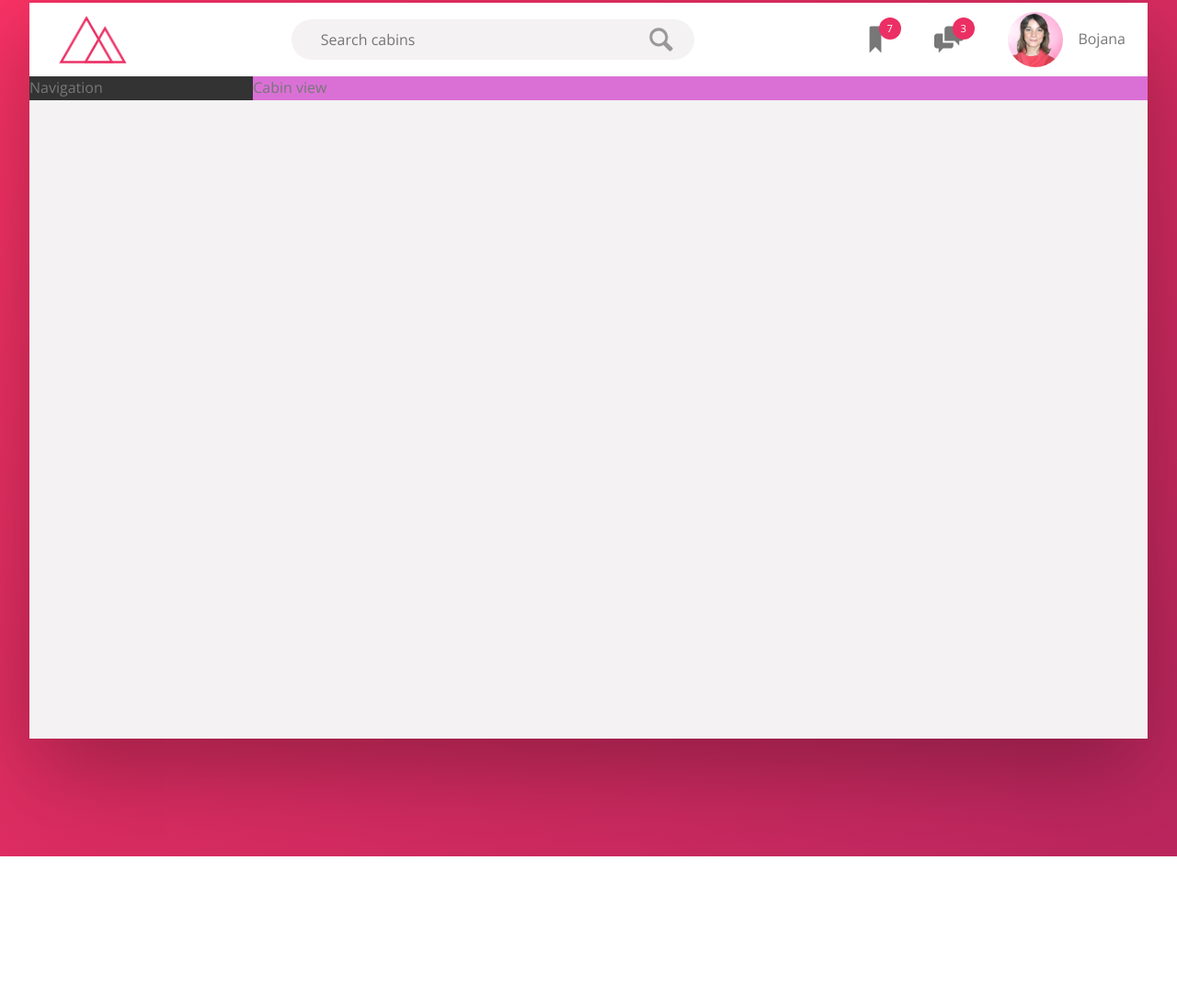
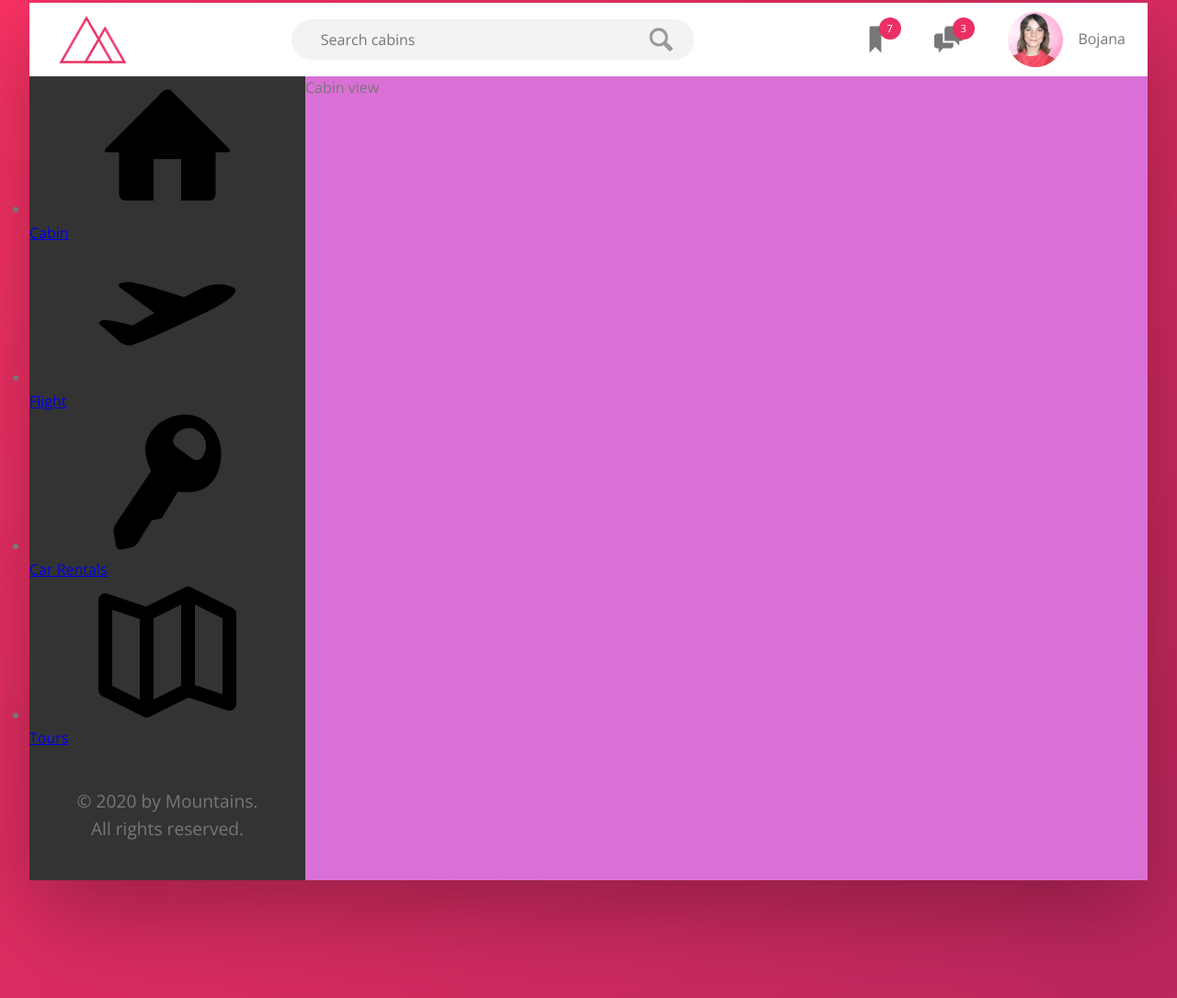
Before and after one commit to Bojana-J/Mountains, a website: page index.html in a window 1280 px wide. Shown: the part 125-1210 px from the top of the page at 92% size. Before the commit the page ends 1056 px from the top, so only its background shows below. Drawn offline with nearby package versions, Linux system fonts and the light colour scheme.

Commit message:
build sidebar

```diff
--- a/index.html
+++ b/index.html
@@ -46,7 +46,43 @@
 
         <div class="content">
             <nav class="sidebar">
-                Navigation
+                <ul class="side-nav">
+                    <li class="side-nav__item">
+                        <a href="#" class="side-nav__link">
+                            <svg class="side-nav__icon">
+                                <use xlink:href="img/sprite.svg#icon-home"></use>
+                            </svg>
+                            <span>Cabin</span>
+                        </a>
+                    </li>
+                    <li class="side-nav__item">
+                        <a href="#" class="side-nav__link">
+                            <svg class="side-nav__icon">
+                                <use xlink:href="img/sprite.svg#icon-aircraft-take-off"></use>
+                            </svg>
+                            <span>Flight</span>
+                        </a>
+                    </li>
+                    <li class="side-nav__item">
+                        <a href="#" class="side-nav__link">
+                            <svg class="side-nav__icon">
+                                <use xlink:href="img/sprite.svg#icon-key"></use>
+                            </svg>
+                            <span>Car Rentals</span>
+                        </a>
+                    </li>
+                    <li class="side-nav__item">
+                        <a href="#" class="side-nav__link">
+                            <svg class="side-nav__icon">
+                                <use xlink:href="img/sprite.svg#icon-map"></use>
+                            </svg>
+                            <span>Tours</span>
+                        </a>
+                    </li>
+                </ul>
+                <div class="legal">
+                    &copy; 2020 by Mountains. All rights reserved.
+                </div>
             </nav>
             <main class="cabin-view">
                 Cabin view
--- a/sass/_components.scss
+++ b/sass/_components.scss
@@ -1,8 +1,14 @@
+
+///////////////////////////////////////
+///  LOGO
 .logo {
   height: 3.25rem;
   margin-left: 2rem;
 }
 
+
+//////////////////////////////////////
+///  SEARCH
 .search {
   flex: 0 0 40%;
   display: flex;
@@ -48,6 +54,9 @@
   }
 }
 
+
+//////////////////////////////////////
+/// USER NAVIGATION BAR
 .user-nav {
   align-self: stretch;
 
@@ -96,3 +105,26 @@
     margin-right: 1rem;
   }
 }
+
+
+//////////////////////////////////////
+///  SIDEBAR
+.side-nav {
+  &__item {
+  }
+
+  &__link {
+  }
+
+  &__icon {
+  }
+}
+
+///////////////////////////////////////
+///  LEGAL TEXT
+.legal {
+  font-size: 1.2rem;
+  color: var(--color-light-grey-4);
+  text-align: center;
+  padding: 2.5rem;
+}
```
Also changed, not shown: css/style.css.
